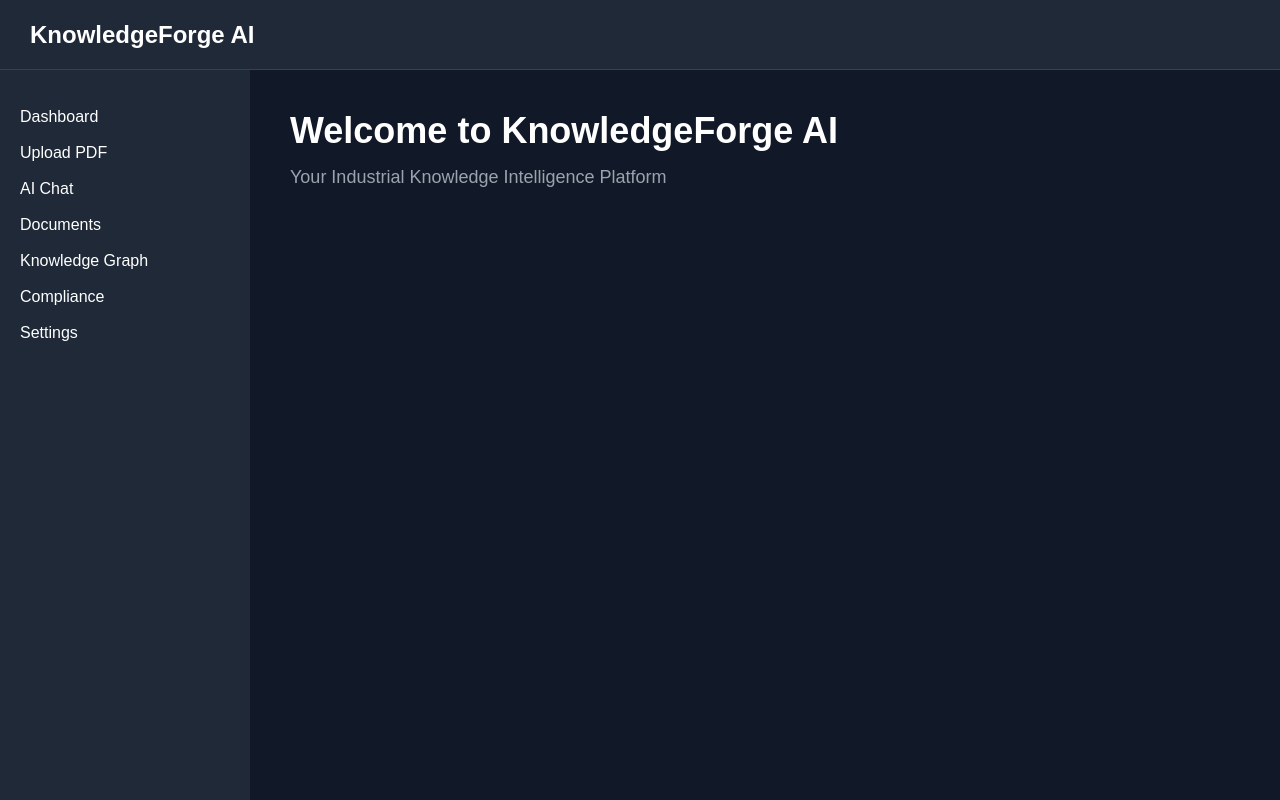
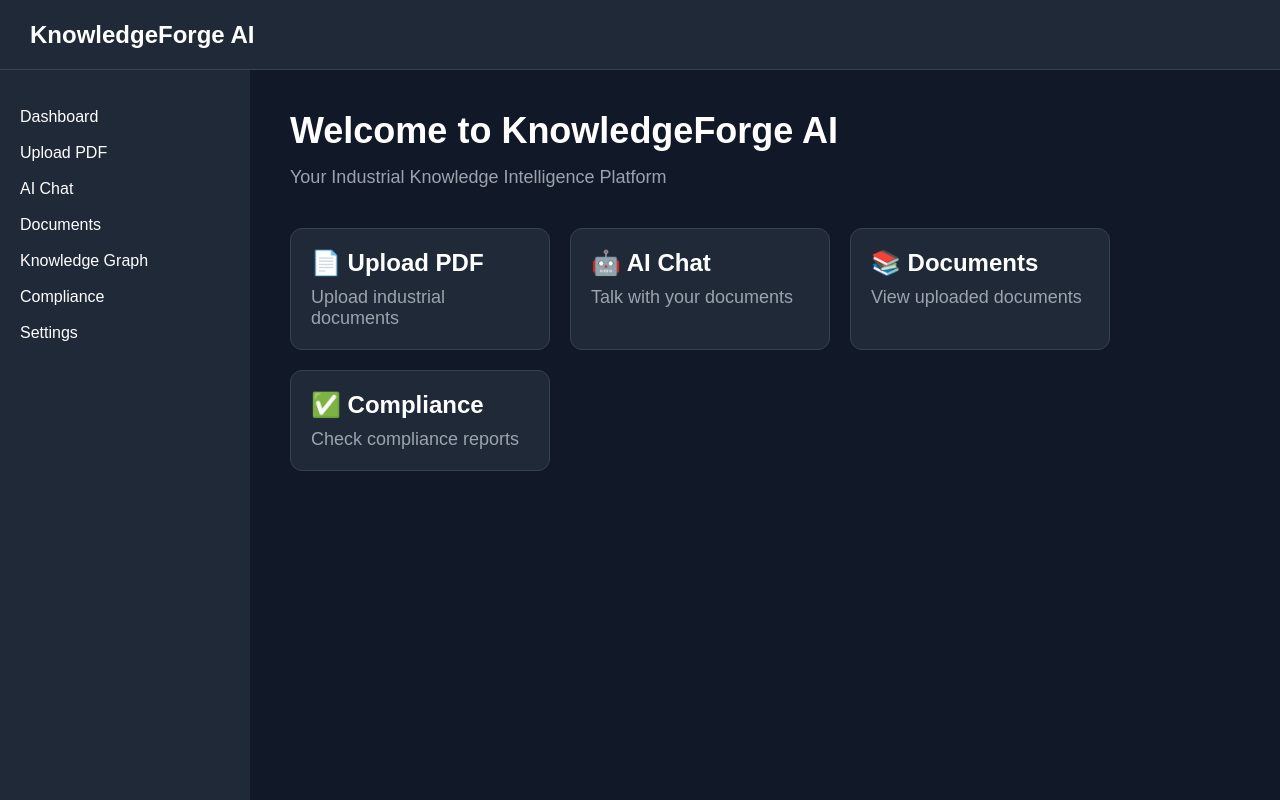
Before and after one commit to ManojAhire/KnowledgeForgeAI, a React app in the folder frontend/: page / in a window 1280 px wide. Built offline with nearby package versions, Linux system fonts and the light colour scheme; the HTML template or start-up script is replaced by a standard one.

Commit message:
Created reusable dashboard cards

```diff
--- a/frontend/src/App.jsx
+++ b/frontend/src/App.jsx
@@ -1,5 +1,4 @@
 import "./App.css"
-
 import Sidebar from "./components/Sidebar";
 import Navbar from "./components/Navbar";
 import Dashboard from "./pages/Dashboard";
--- /dev/null
+++ b/frontend/src/components/Card.jsx
@@ -0,0 +1,10 @@
+function Card({title, description="no description available"}) {
+    return (
+        <div className="card">
+            <h2>{title}</h2>
+            <p>{description}</p>
+        </div>
+    )
+}
+
+export default Card;
--- a/frontend/src/index.css
+++ b/frontend/src/index.css
@@ -51,3 +51,39 @@ body {
   color: #9ca3af;
   font-size: 18px;
 }
+
+.card-container {
+  display: flex;
+  flex-wrap: wrap;
+  gap:20px;
+  margin-top:40px;
+}
+
+.card {
+  width: 260px;
+  background-color: #1f2937;
+  border: 1px solid #374151;
+  border-radius: 12px;
+  padding: 20px;
+  transition: 0.3s;
+}
+
+.card:hover {
+  transform: scale(1.05);
+  background-color: #2563eb;
+  transform: translateY(-5px);
+  border-color: #3b82f6;
+  cursor: pointer;
+}
+
+.card h2 {
+  margin-bottom: 10px;
+}
+
+.card p {
+  color: #9ca3af;
+}
+
+.card:hover h2, .card:hover p {
+  color: white;
+}
--- a/frontend/src/pages/Dashboard.jsx
+++ b/frontend/src/pages/Dashboard.jsx
@@ -1,3 +1,5 @@
+import Card from "../components/Card";
+
 function Dashboard() {
   return (
     <main className="dashboard" >
@@ -6,6 +8,27 @@ function Dashboard() {
       <p>
         Your Industrial Knowledge Intelligence Platform
       </p>
+
+      <div className="card-container">
+        <Card
+          title="📄 Upload PDF"
+          description="Upload industrial documents"
+        />
+        <Card
+          title="🤖 AI Chat"
+          description="Talk with your documents"
+        />
+        <Card
+          title="📚 Documents"
+          description="View uploaded documents"
+        />
+        <Card
+          title="✅ Compliance"
+          description="Check compliance reports"
+        />
+      </div>
+
+
     </main>
   );
 }
```
